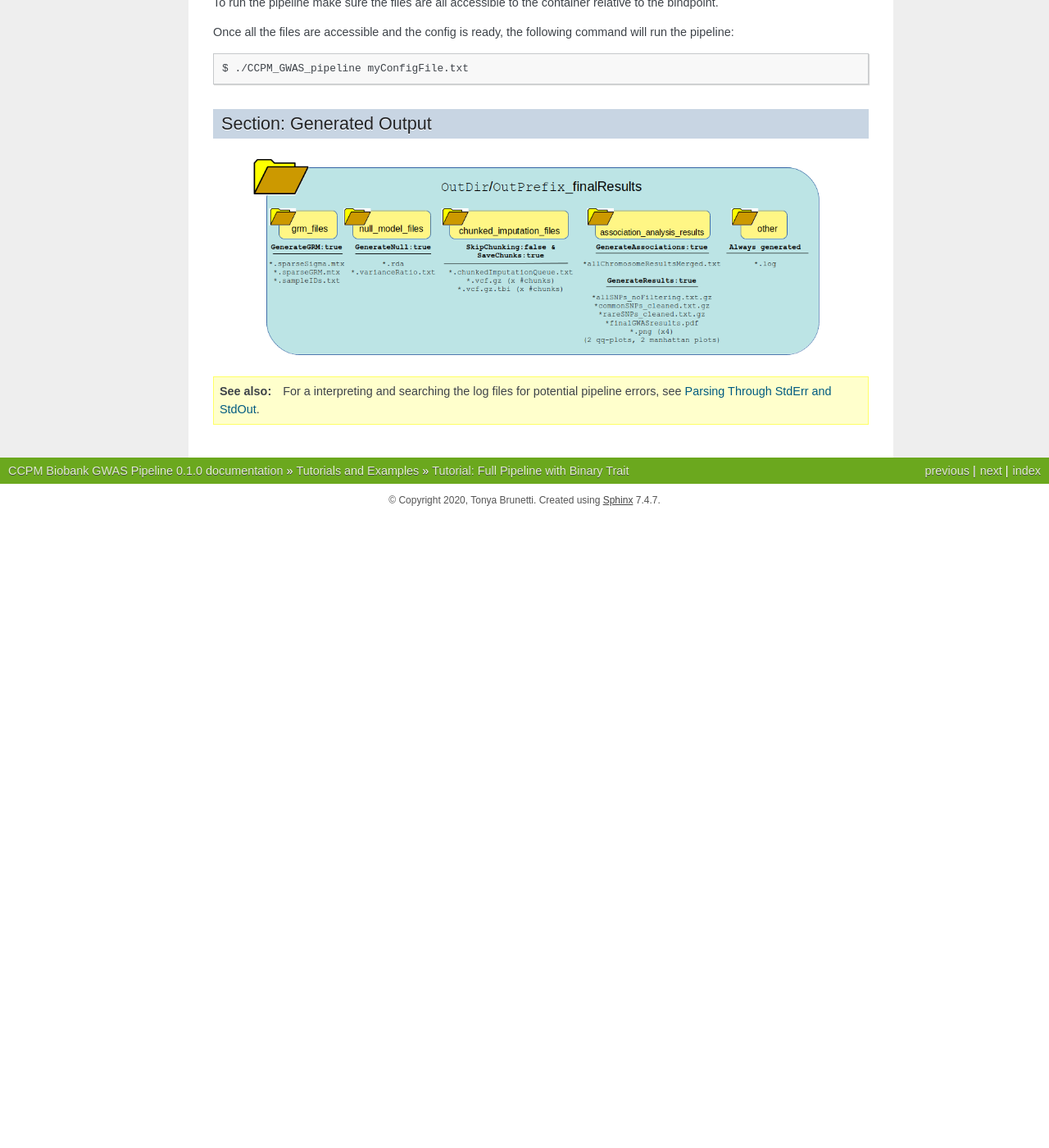
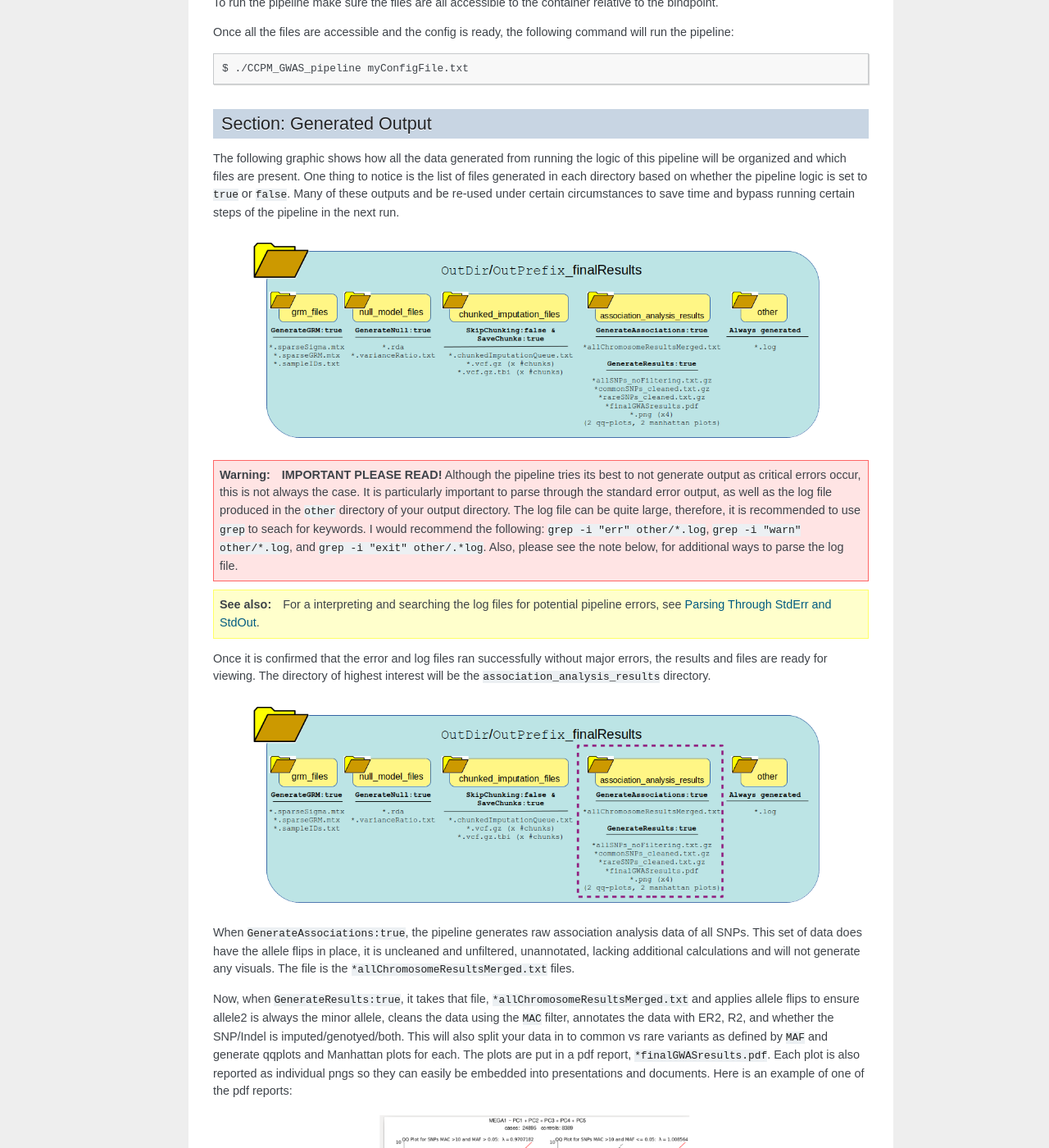
Before and after one commit to tbrunetti/SAIGE-BRUSH, a Sphinx documentation site: the page built from docs/source/fullPipelineBinaryTutorial.rst, in a window 1280 px wide and 1400 px high, scrolled down 4607 px. Shown: the whole window at 82% size. Built offline with Sphinx 7.4.7, drawn with Linux system fonts in a browser that asks for light colours; before the commit the page ends 5237 px from its top, so only the background shows below that; some of the changed text lies outside the part shown.

Commit message:
updated results section of tutorial full pipeline binary

```diff
--- a/docs/source/fullPipelineBinaryTutorial.rst
+++ b/docs/source/fullPipelineBinaryTutorial.rst
@@ -150,11 +150,65 @@ Once all the files are accessible and the config is ready, the following command
 Section: Generated Output
 --------------------------
 
+The following graphic shows how all the data generated from running the logic of this pipeline will be organized and which files are present.  One thing to notice is the list of files generated in each directory based on whether the pipeline logic is set to :code:`true` or :code:`false`.  Many of these outputs and be re-used under certain circumstances to save time and bypass running certain steps of the pipeline in the next run.
+
 	.. image:: images/fullPipeline_output.png
 		:width: 1000
 		:align: center
 
 
+.. warning::
+	**IMPORTANT PLEASE READ!** Although the pipeline tries its best to not generate output as critical errors occur, this is not always the case.  It is particularly important to parse through the standard error output, as well as the log file produced in the :code:`other` directory of your output directory.  The log file can be quite large, therefore, it is recommended to use :code:`grep` to seach for keywords.  I would recommend the following: :code:`grep -i "err" other/*.log`, :code:`grep -i "warn" other/*.log`, and :code:`grep -i "exit" other/.*log`.  Also, please see the note below, for additional ways to parse the log file.
+
+
 .. seealso::
 
 	For a interpreting and searching the log files for potential pipeline errors, see :doc:`Parsing Through StdErr and StdOut <parsingStdErrOut>`.
+
+
+Once it is confirmed that the error and log files ran successfully without major errors, the results and files are ready for viewing.  The directory of highest interest will be the :code:`association_analysis_results` directory.
+
+	.. image:: images/fullPipeline_output_results.png
+		:width: 1000
+		:align: center
+
+When :code:`GenerateAssociations:true`, the pipeline generates raw association analysis data of all SNPs.  This set of data does have the allele flips in place, it is uncleaned and unfiltered, unannotated, lacking additional calculations and will not generate any visuals.  The file is the :code:`*allChromosomeResultsMerged.txt` files.
+
+
+Now, when :code:`GenerateResults:true`, it takes that file, :code:`*allChromosomeResultsMerged.txt` and applies allele flips to ensure allele2 is always the minor allele, cleans the data using the :code:`MAC` filter, annotates the data with ER2, R2, and whether the SNP/Indel is imputed/genotyed/both.  This will also split your data in to common vs rare variants as defined by :code:`MAF` and generate qqplots and Manhattan plots for each.  The plots are put in a pdf report, :code:`*finalGWASresults.pdf`.  Each plot is also reported as individual pngs so they can easily be embedded into presentations and documents.  Here is an example of one of the pdf reports:
+
+	.. image:: images/fullPipeline_pdf_example.png
+		:width: 400
+		:align: center
+
+If you open any of the :code:`.txt.gz` files in located in the :code:`association_analysis_results` directory produced by :code:`GenerateResults:true`, the following headers are listed for all the SNPs/indels, in a tab-delimited file:
+
+=============== =======================================================================
+Header 			Definintion
+=============== =======================================================================
+CHR             chromosome name/ID
+POS             position in chromosome, build is based on input imputation file build
+majorAllele     major allele based on the allele frequency of your project
+minorAllele     minor allele based on the allele frequency of your project
+SNPID           snpID/name
+BETA            beta value
+SE              standard error of the beta
+OR              odds ratio
+LogOR           log(odds ratio)
+Lower95OR       the lower 95% confidence interval of the odds ratio
+Upper95OR	    the upper 95% confidence interval of the odds ratio
+MAF             minor allele frequency
+MAC             minor allele count
+p.value         pvalue significance of association (note, for GWAS sig p<5e-08)
+N               total samples used in this snp analysis
+N.Cases         total number of case samples
+N.Controls      total number of control samples
+casesHomMinor   total number of cases that have homozygous minor alleles
+casesHet        total number of cases that are heterozygous
+controlHomMinor total number of controls that have homozygous minor alleles
+controlHet      total number of controls that are heterozygous
+negLog10pvalue  -log10(p.value)
+R2              imputation R2 quality
+ER2             empirical R2 quality  -- only for genotyped variants
+GENTOYPE_STATUS whether a SNP is genotyped/imputed/both
+=============== =======================================================================
```
Also changed, not shown: docs/source/images/fullPipeline_output_results.png (added), docs/source/images/fullPipeline_pdf_example.png (added), 9 other files.
